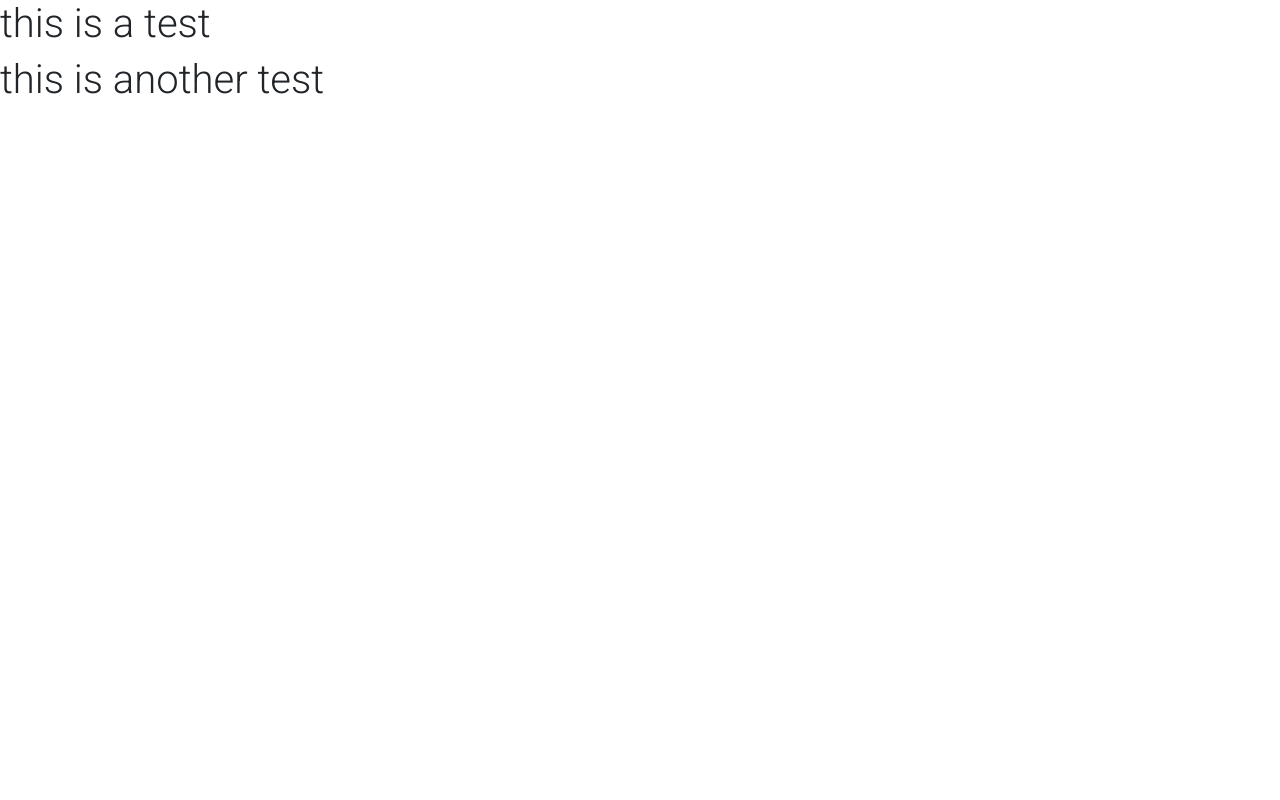
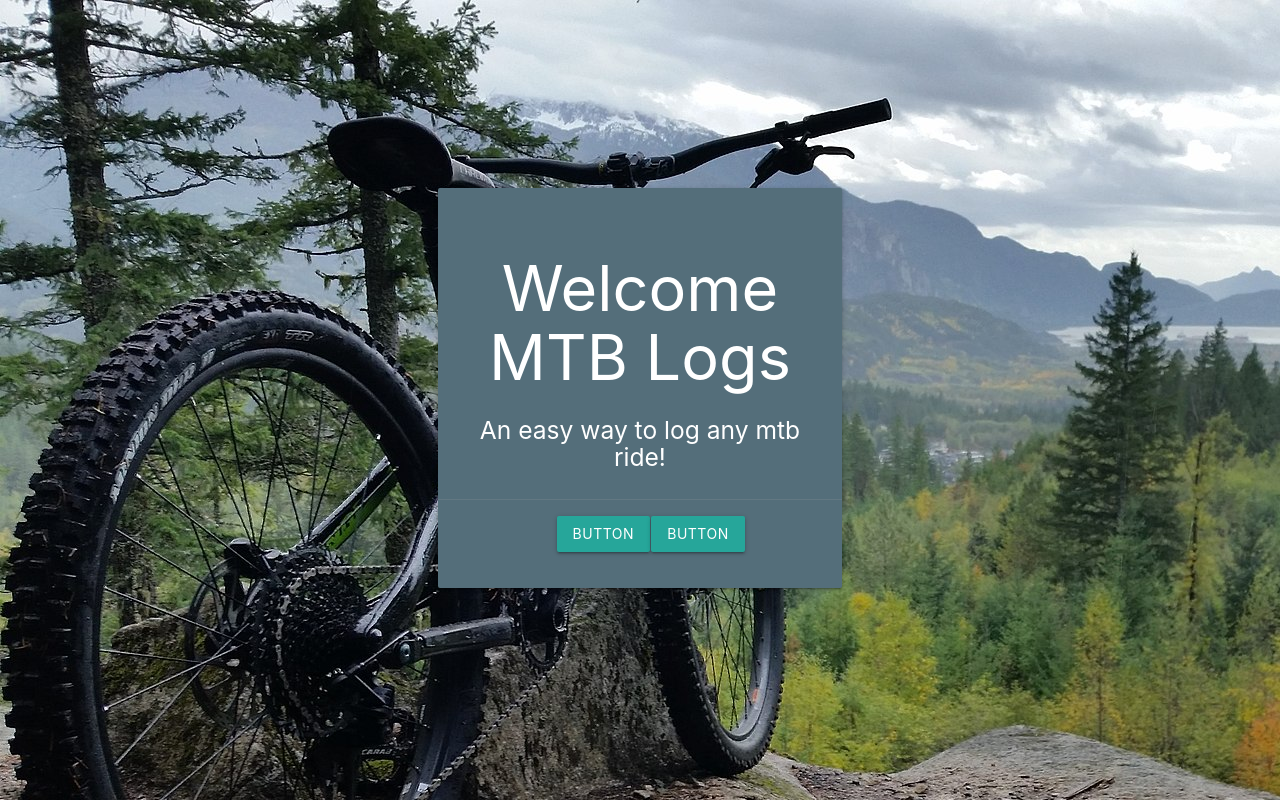
Before and after one commit to jamesigibbs/MS3-MTBLog, a Flask app: page / in a window 1280 px wide. Run offline with Flask 2, Linux system fonts and the light colour scheme; data that the repository does not hold is empty; some libraries are stand-ins or nearby versions.

Commit message:
Created landing page

```diff
--- a/app.py
+++ b/app.py
@@ -21,7 +21,7 @@ mongo = PyMongo(app)
 @app.route("/get_log")
 def get_log():
     logs = mongo.db.logs.find()
-    return render_template("logs.html", logs=logs)
+    return render_template("home.html", logs=logs)
 
 
 if __name__ == "__main__":
--- /dev/null
+++ b/notesForDoc.txt
@@ -0,0 +1 @@
+MTB Background IMG Source -- https://en.wikipedia.org/wiki/Mountain_bike#/media/File:Norco_Range.jpg
--- a/static/css/style.css
+++ b/static/css/style.css
@@ -0,0 +1,3 @@
+body.prelog {
+    background-image: url("../imgs/mtb-bg.jpg");
+}
--- a/templates/base.html
+++ /dev/null
@@ -1,37 +0,0 @@
-<!DOCTYPE html>
-<html lang="en">
-<head>
-    <meta charset="UTF-8">
-    <meta name="viewport" content="width=device-width, initial-scale=1.0">
-    <!-- Font Awesome -->
-    <link rel="stylesheet" href="https://use.fontawesome.com/releases/v5.8.2/css/all.css">
-    <!-- Google Fonts -->
-    <link rel="stylesheet" href="https://fonts.googleapis.com/css?family=Roboto:300,400,500,700&display=swap">
-    <!-- Bootstrap core CSS -->
-    <link href="https://cdnjs.cloudflare.com/ajax/libs/twitter-bootstrap/4.5.0/css/bootstrap.min.css" rel="stylesheet">
-    <!-- Material Design Bootstrap -->
-    <link href="https://cdnjs.cloudflare.com/ajax/libs/mdbootstrap/4.19.1/css/mdb.min.css" rel="stylesheet">
-
-    <link rel="stylesheet" href="{{ url_for('static', filename='css/style.css') }}" type="text/css" />
-
-    {% block styles %}
-    {% endblock %}
-
-    <title>MTB Logs</title>
-</head>
-<body>
-    <h1>this is a test</h1>
-    {% block content %}
-    {% endblock %}
-
-
-    <!-- JQuery -->
-    <script type="text/javascript" src="https://cdnjs.cloudflare.com/ajax/libs/jquery/3.5.1/jquery.min.js"></script>
-    <!-- Bootstrap tooltips -->
-    <script type="text/javascript" src="https://cdnjs.cloudflare.com/ajax/libs/popper.js/1.14.4/umd/popper.min.js"></script>
-    <!-- Bootstrap core JavaScript -->
-    <script type="text/javascript" src="https://cdnjs.cloudflare.com/ajax/libs/twitter-bootstrap/4.5.0/js/bootstrap.min.js"></script>
-    <!-- MDB core JavaScript -->
-    <script type="text/javascript" src="https://cdnjs.cloudflare.com/ajax/libs/mdbootstrap/4.19.1/js/mdb.min.js"></script>
-</body>
-</html>
--- /dev/null
+++ b/templates/home.html
@@ -0,0 +1,35 @@
+{% extends "prelog-base.html" %}
+{% block content %}
+    <div class="row"></div>
+    <div class="row"></div>
+    <div class="row"></div>
+    <div class="row"></div>
+    <div class="row"></div>
+    <div class="row"></div>
+    <div class="row"></div>
+    <div class="row"></div>
+    <div class="row"></div>
+    <div class="row">
+        <div class="col s4"></div>
+        <div class="col s4 center-align">
+            <div class="card medium blue-grey darken-1">
+                <div class="card-content white-text">
+                    <h1>Welcome MTB Logs</h1>
+                    <h5>An easy way to log any mtb ride!</h5>
+                    <div class="card-action">
+                        <div class="row">
+                            <div class="col s3"></div>
+                            <div class="col s3 center-align">
+                                <a class="waves-effect waves-light btn">button</a>
+                            </div>
+                            <div class="col s3 center-align">
+                                <a class="waves-effect waves-light btn">button</a>
+                            </div>
+                        </div>
+                    </div>
+                </div>
+            </div>
+        </div>
+        <div class="col s4"></div>
+    </div>
+{% endblock %}
--- a/templates/logs.html
+++ b/templates/logs.html
@@ -1,4 +1,4 @@
-{% extends "base.html" %}
+{% extends "prelog-base.html" %}
 {% block content %}
     <h1>this is another test</h1>
 
--- /dev/null
+++ b/templates/prelog-base.html
@@ -0,0 +1,30 @@
+<!DOCTYPE html>
+<html lang="en">
+<head>
+    <meta charset="UTF-8">
+    <meta name="viewport" content="width=device-width, initial-scale=1.0">
+    <!-- Font Awesome -->
+    <link rel="stylesheet" href="https://use.fontawesome.com/releases/v5.8.2/css/all.css">
+    <!-- Google Fonts -->
+    <link rel="stylesheet" href="https://fonts.googleapis.com/css?family=Roboto:300,400,500,700&display=swap">
+    <!-- Materialize CSS -->
+    <link rel="stylesheet" href="https://cdnjs.cloudflare.com/ajax/libs/materialize/1.0.0/css/materialize.min.css">
+
+    <link rel="stylesheet" href="{{ url_for('static', filename='css/style.css') }}" type="text/css" />
+
+    {% block styles %}
+    {% endblock %}
+
+    <title>MTB Logs</title>
+</head>
+<body class="prelog">
+    {% block content %}
+    {% endblock %}
+
+
+    <!-- JQuery -->
+    <script type="text/javascript" src="https://cdnjs.cloudflare.com/ajax/libs/jquery/3.5.1/jquery.min.js"></script>
+    <!-- Materialize -->
+    <script src="https://cdnjs.cloudflare.com/ajax/libs/materialize/1.0.0/js/materialize.min.js"></script>
+</body>
+</html>
```
Also changed, not shown: static/imgs/mtb-bg.jpg (added).
